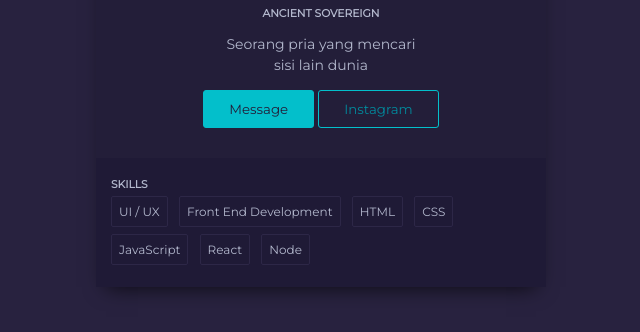
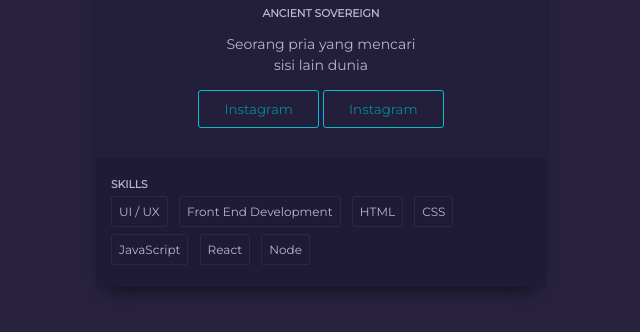
Before and after one commit to Rasyyy08/profile, a plain HTML site: page index.html in a window 1280 px wide. Shown: the part 378-710 px from the top of the page, without its empty margins (319-959 px from the left). Drawn offline with Linux system fonts and the light colour scheme.

Commit message:
Update index.html

```diff
--- a/index.html
+++ b/index.html
@@ -14,9 +14,14 @@
         <h6>Ancient Sovereign</h6>
         <p>Seorang pria yang mencari<br/>sisi lain dunia</p>
         <div class="buttons">
-            <button class="primary">
+            <a href="p.html">
+                <button class="primary ghost">
+                    Instagram
+                </button>
+            </a>
+<!--             <button class="primary">
                 Message
-            </button>
+            </button> -->
             <a href="https://instagram.com/rasyyga/">
                 <button class="primary ghost">
                     Instagram
```
